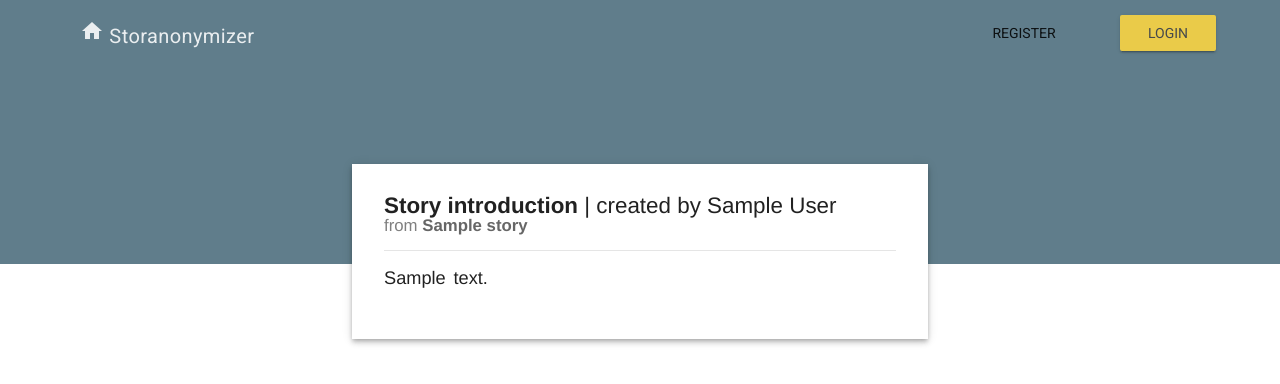
After one commit to Vogeltak/storanonymizer, a Flask app: page /story/000/introduction in a window 1280 px wide. The commit adds this page. Shown: the top 384 px of the page. Run offline with Flask 2, Linux system fonts and the light colour scheme; tables that the repository leaves empty hold one stand-in row (values such as "Sample post"); some libraries are stand-ins or nearby versions.

Commit message:
Add story introduction functionality

```diff
--- a/storanonymizer/models.py
+++ b/storanonymizer/models.py
@@ -40,6 +40,7 @@ class Story(db.Model):
 	code = db.Column(db.String(), unique=True)
 	name = db.Column(db.String())
 	user_id = db.Column(db.Integer, db.ForeignKey("user.id"))
+	introduction_text = db.Column(db.Text())
 
 	contributions = db.relationship("Contribution", backref="story", lazy="select")
 	votes = db.relationship("Vote", backref="story", lazy="select")
@@ -49,8 +50,9 @@ class Story(db.Model):
 	voting = db.Column(db.Boolean(), default=False)
 	public_votes = db.Column(db.Boolean(), default=False)
 
-	def __init__(self, name, code, user_id):
+	def __init__(self, name, text, code, user_id):
 		self.name = name
+		self.introduction_text = text
 		self.code = code
 		self.user_id = user_id
 
--- a/storanonymizer/static/styles.css
+++ b/storanonymizer/static/styles.css
@@ -64,6 +64,11 @@
 	align-items: center;
 	-webkit-flex-direction: column;
 	flex-direction: column;
+}
+
+.storanonymizer__story-introduction-button {
+	margin-top: 16px;
+	margin-bottom: 16px;
 }
 
 .storanonymizer__story-list-item {
@@ -160,10 +165,6 @@
 	word-spacing: 0.15rem;
 }
 
-.mdl-textfield__input.mobile {
-	display: none !important;
-}
-
 .storanonymizer__contribution-wrapper {
 	-webkit-display: flex;
 	display: flex;
@@ -181,6 +182,15 @@
 
 .storanonymizer__contribution__title {
 	font-size: 1.6rem;
+}
+
+.storanonymizer__contribution__title a {
+	text-decoration: none;
+	color: rgba(0,0,0,.87);
+}
+
+.storanonymizer__contribution__title a:hover {
+	color: rgba(0,0,0,.6);
 }
 
 .storanonymizer__contribution__sub-title a {
@@ -291,13 +301,6 @@ hr {
 		height: calc(100vh - 189px);
 	}
 
-	.mdl-textfield__input.desktop {
-		display: none !important;
-	}
-	.mdl-textfield__input.mobile {
-		display: block !important;
-	}
-
 	.storanonymizer__creation-bar {
 		padding-left: 16px;
 		padding-right: 16px;
--- a/storanonymizer/templates/newcontribution.html
+++ b/storanonymizer/templates/newcontribution.html
@@ -4,8 +4,8 @@
 
 <form action="contribution" method="post" class="storanonymizer__contribution-form mdl-grid">
 	<div class="mdl-textfield mdl-js-textfield mdl-cell mdl-cell--6-col">
-		<textarea class="mdl-textfield__input desktop" type="text" name="text" autofocus></textarea>
-		<textarea class="mdl-textfield__input mobile" type="text" name="text"></textarea>
+		<textarea class="mdl-textfield__input" type="text" name="text" id="new-contribution"></textarea>
+		<label class="mdl-textfield__label" for="new-contribution">Write your contribution here..</label>
 	</div>
 	<div class="mdl-cell mdl-cell--4-col">
 		<input type="submit" class="mdl-button mdl-js-button mdl-button--raised mdl-button--accent" value="Submit">
--- a/storanonymizer/templates/newstory.html
+++ b/storanonymizer/templates/newstory.html
@@ -27,6 +27,10 @@
 		<input class="mdl-textfield__input" type="text" name="name" id="story-name">
 		<label class="mdl-textfield__label" for="story-name">Story Name</label>
 	</div>
+	<div class="mdl-textfield mdl-js-textfield mdl-cell mdl-cell--6-col mdl-cell--8-col-tablet">
+		<textarea class="mdl-textfield__input" type="text" name="introduction" rows="8" id="new-story-description"></textarea>
+		<label class="mdl-textfield__label" for="new-story-description">Story introduction</label>
+	</div>
 	<input type="submit" value="Create Story" class="mdl-button mdl-js-button mdl-button--raised mdl-button--accent">
 </form>
 
--- a/storanonymizer/templates/story.html
+++ b/storanonymizer/templates/story.html
@@ -39,6 +39,10 @@
 {% endwith %}
 
 <div class="storanonymizer__story-list mdl-grid">
+
+<!-- Story introduction text -->
+<a class="storanonymizer__story-introduction-button mdl-button mdl-js-button mdl-js-ripple-effect" href="{{ url_for('story_introduction', story_code=story.code) }}">Read the story introduction <i class="material-icons">book</i></a>
+
 {% if story.public_contributions %}
 {% for c in contributions %}
 	<div class="storanonymizer__story-list-item mdl-cell--5-col mdl-cell--6-col-tablet mdl-shadow--4dp">
--- /dev/null
+++ b/storanonymizer/templates/storyintroduction.html
@@ -0,0 +1,23 @@
+{% extends "base.html" %}
+
+{% block content %}
+<div class="storanonymizer__colored-background-bar mdl-color--primary"></div>
+
+<div class="storanonymizer__contribution-wrapper">
+	<div class="storanonymizer__contribution mdl-color--white mdl-shadow--4dp">
+		<div class="storanonymizer__contribution__title">
+			<span class="bold">Story introduction</span> | created by {{ story.user.name }}
+		</div>
+		<div class="storanonymizer__contribution__sub-title">
+			from
+			<a href="{{ url_for('story', story_code=story.code) }}">
+				<span class="bold">{{ story.name }}</span>
+			</a>
+		</div>
+		<hr>
+		<div class="storanonymizer__contribution__text">
+			<p>{{ story.introduction_text | safe }}</p>
+		</div>
+	</div>
+</div>
+{% endblock %}
--- a/storanonymizer/views.py
+++ b/storanonymizer/views.py
@@ -68,8 +68,9 @@ def register():
 def new_story():
 	if request.method == "POST":
 		name = request.form["name"]
+		introduction = request.form["introduction"].replace("\r\n", "<br>")
 
-		if name == "":
+		if name == "" or introduction == "":
 			flash("Not all fields were filled in")
 			return redirect(url_for("new_story"))
 		else:
@@ -80,7 +81,7 @@ def new_story():
 				if models.Story.query.filter_by(code=code).first() is None:
 					break
 
-			story = models.Story(name, code, current_user.id)
+			story = models.Story(name, introduction, code, current_user.id)
 
 			db.session.add(story)
 			db.session.commit()
@@ -107,6 +108,12 @@ def story(story_code):
 			userHasContributed = True
 
 	return render_template("story.html", story=story, contributions=contributions, userHasContributed=userHasContributed)
+
+@app.route("/story/<story_code>/introduction")
+def story_introduction(story_code):
+	story = models.Story.query.filter_by(code=story_code).first_or_404()
+
+	return render_template("storyintroduction.html", story=story)
 
 @app.route("/story/<story_code>/settings")
 @login_required
```
